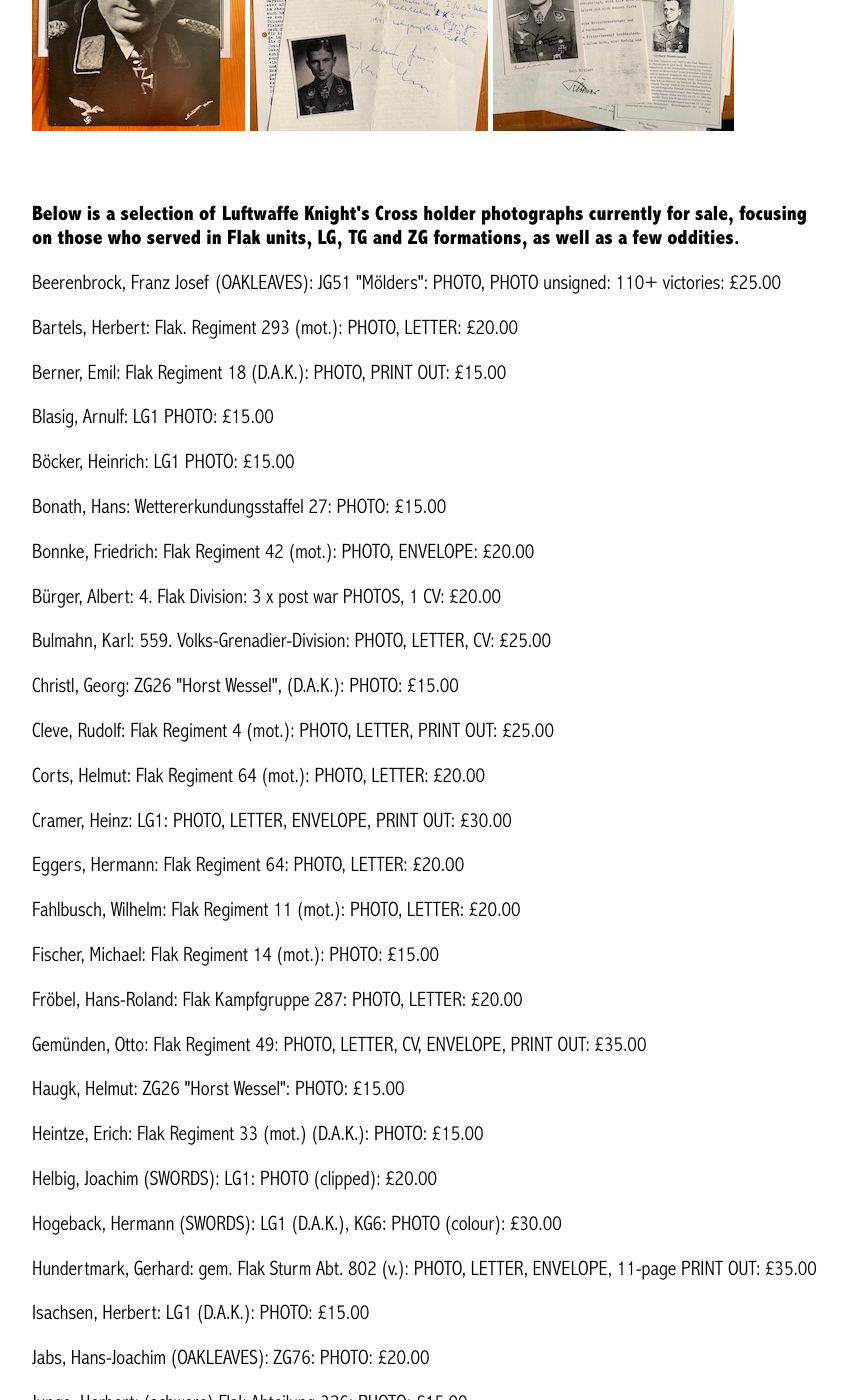
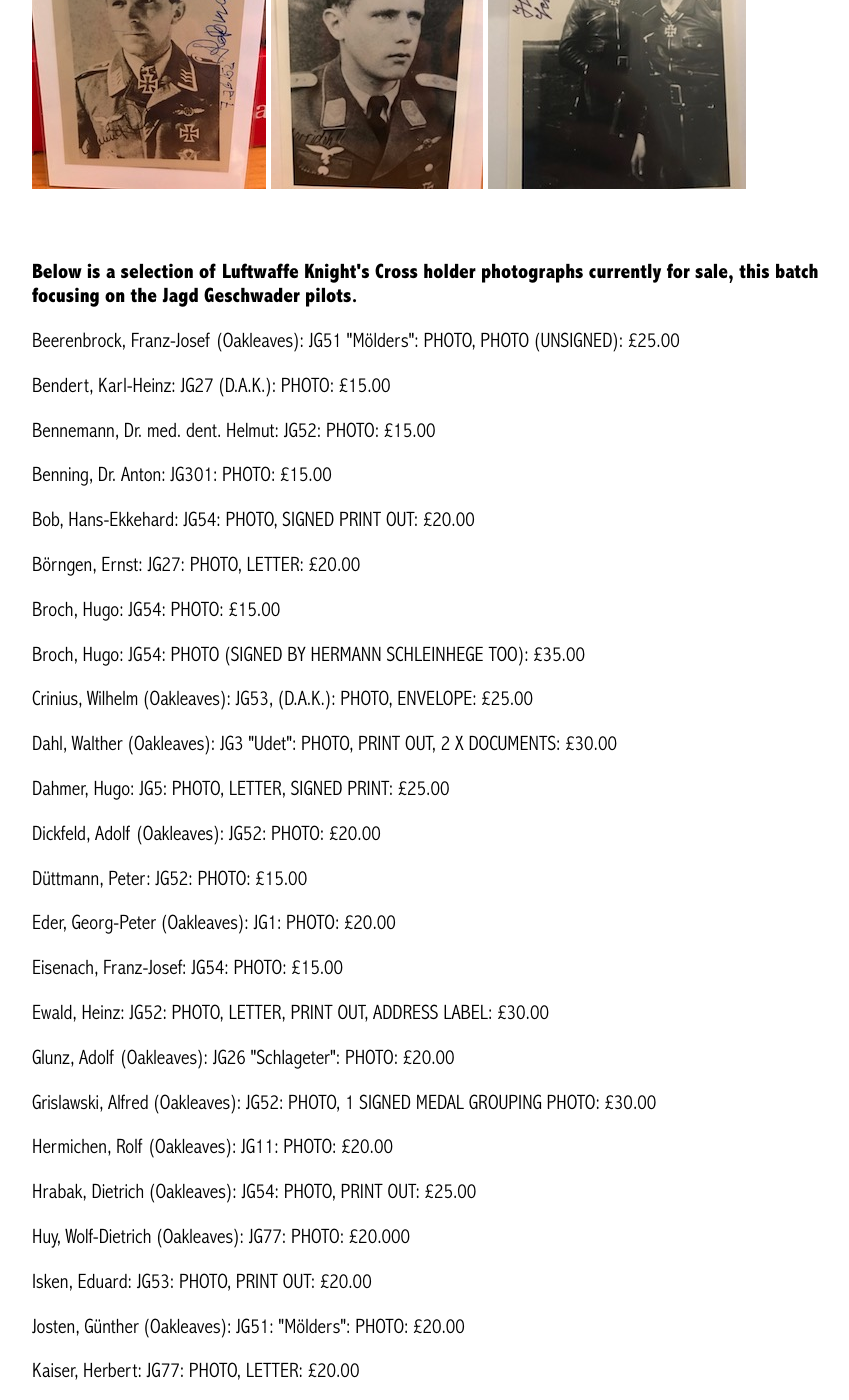
Before and after one commit to lahphotographs/lahphotographs.github.com, a Jekyll site: the page built from luftwaffe_photos.md, in a window 1280 px wide and 1400 px high, scrolled down 774 px. Shown: the whole window, without its empty margins (213-1062 px from the left). Built offline with Jekyll 4.4.1, drawn with Linux system fonts in a browser that asks for light colours; some of the changed text lies outside the part shown.

Commit message:
Update luftwaffe_photos.md

```diff
--- a/luftwaffe_photos.md
+++ b/luftwaffe_photos.md
@@ -6,56 +6,81 @@ permalink: /luftwaffe_photos.html
 ---
 <div id="booksBySameAuthor">
   <p float="left">
-<img src="./assets/HELBIG.jpg"/>
-<img src="./assets/Ludke.jpeg"/>
-<img src="./assets/Fahlbusch.jpeg"/>
-<img src="./assets/Christl.jpg"/>
-<img src="./assets/Cleve.jpeg"/>
-<img src="./assets/Hundertmark.jpeg"/>
+<img src="./assets/Beerenbrock.jpg"/>
+<img src="./assets/Duttmann 2.jpg"/>
+<img src="./assets/Karl Rammelt.jpg"/>
+<img src="./assets/Rossmann.jpg"/>
+<img src="./assets/Naumann.jpg"/>
+<img src="./assets/Broch Schleinhege.jpg"/>
 </p>
 <br />
-<p><b>Below is a selection of Luftwaffe Knight's Cross holder photographs currently for sale, focusing on those who served in Flak units, LG, TG and ZG formations, as well as a few oddities.</b></p>
-<p>Beerenbrock,	Franz Josef	(OAKLEAVES): JG51 "Mölders":	PHOTO, PHOTO unsigned:	110+ victories:	£25.00
-<p>Bartels,	Herbert: Flak. Regiment 293 (mot.):	PHOTO, LETTER: £20.00
-<p>Berner,	Emil:	Flak Regiment 18 (D.A.K.):	PHOTO, PRINT OUT:	£15.00
-<p>Blasig,	Arnulf:	LG1	PHOTO:	£15.00
-<p>Böcker,	Heinrich: LG1	PHOTO:	£15.00
-<p>Bonath,	Hans: Wettererkundungsstaffel 27:	PHOTO:	£15.00
-<p>Bonnke,	Friedrich: Flak Regiment 42 (mot.):	PHOTO, ENVELOPE:	£20.00
-<p>Bürger,	Albert:	4. Flak Division:	3 x post war PHOTOS, 1 CV:	£20.00
-<p>Bulmahn,	Karl: 559. Volks-Grenadier-Division:	PHOTO, LETTER, CV:	£25.00
-<p>Christl,	Georg: ZG26 "Horst Wessel", (D.A.K.):	PHOTO:	£15.00
-<p>Cleve,	Rudolf: Flak Regiment 4 (mot.):	PHOTO, LETTER, PRINT OUT:	£25.00
-<p>Corts,	Helmut: Flak Regiment 64 (mot.):	PHOTO, LETTER:	£20.00
-<p>Cramer,	Heinz: LG1:	PHOTO, LETTER, ENVELOPE, PRINT OUT:	£30.00
-<p>Eggers,	Hermann: Flak Regiment 64:	PHOTO, LETTER:	£20.00
-<p>Fahlbusch,	Wilhelm: Flak Regiment 11 (mot.):	PHOTO, LETTER:	£20.00
-<p>Fischer,	Michael: Flak Regiment 14 (mot.):	PHOTO:	£15.00
-<p>Fröbel,	Hans-Roland: Flak Kampfgruppe 287:	PHOTO, LETTER:	£20.00
-<p>Gemünden,	Otto: Flak Regiment 49:	PHOTO, LETTER, CV, ENVELOPE, PRINT OUT:	£35.00
-<p>Haugk,	Helmut: ZG26 "Horst Wessel":	PHOTO:	£15.00
-<p>Heintze,	Erich: Flak Regiment 33 (mot.) (D.A.K.):	PHOTO:	£15.00
-<p>Helbig,	Joachim	(SWORDS): LG1:	PHOTO (clipped):	£20.00
-<p>Hogeback,	Hermann	(SWORDS): LG1 (D.A.K.), KG6:	PHOTO (colour):	£30.00
-<p>Hundertmark,	Gerhard:	gem. Flak Sturm Abt. 802 (v.):	PHOTO, LETTER, ENVELOPE, 11-page PRINT OUT:	£35.00
-<p>Isachsen,	Herbert: LG1 (D.A.K.): PHOTO:	£15.00
-<p>Jabs,	Hans-Joachim	(OAKLEAVES): ZG76:	PHOTO:	£20.00
-<p>Junge,	Herbert: (schwere) Flak Abteilung 326:	PHOTO:	£15.00
-<p>Krebs,	Erich: Flak Regiment 11:	PHOTO:	£15.00
-<p>Lüdke,	Ernst: gem. Flak Abteilung 241:	PHOTO, LETTER, ENVELOPE:	£25.00
-<p>Messer,	Wilhelm: TG2:	PHOTO: £15.00
-<p>Pfeiffer,	Johannes: LG1:	PHOTO (clipped):	£10.00
-<p>Pirhofer,	Ernst: Flak Regiment 43 (mot.):	PHOTO, PRINT OUT:	£20.00
-<p>Prentl,	Josef	(OAKLEAVES): Flak Regiment 29:	PHOTO, SIGNED ADDRESS CARD:	£25.00
-<p>Richter,	Gerhard: LG1:	PHOTO, ENVELOPE:	£20.00
-<p>Rötche,	Hans: Transport Geschwader 1:	Colour PHOTO:	£20.00
-<p>Roth,	Günther: LG1:	PHOTO:	£15.00
-<p>Schlund,	Franz: LG1:	PHOTO, LETTER, ENVELOPE:	£25.00
-<p>Schneider,	Herbert: Flak Regiment 48 (mot.):	PHOTO:	£15.00
-<p>Schulze,	Franz-Joseph: Flak Sturm Regiment 241:	PHOTO:	£15.00
-<p>Schwabach,	Theo: Flak Regiment 33 (D.A.K.):	PHOTO (clipped):	£10.00
-<p>Stamp,	Gerhard: LG1:	PHOTO:	£15.00
-<p>Vesenmayer,	Dr. agrar. Hans: Flak Abteilung 77 (mot.):	PHOTO, LETTER:	£20.00
-<p>Zebhauser,	Paul: TG1:	PHOTO (clipped):	£10.00
+<p><b>Below is a selection of Luftwaffe Knight's Cross holder photographs currently for sale, this batch focusing on the Jagd Geschwader pilots.</b></p>
+<p>Beerenbrock,	Franz-Josef	(Oakleaves): JG51 "Mölders":	PHOTO, PHOTO (UNSIGNED): £25.00</p>
+<p>Bendert,	Karl-Heinz: JG27 (D.A.K.):	PHOTO: £15.00</p>
+<p>Bennemann,	Dr. med. dent. Helmut: JG52: PHOTO: £15.00</p>
+<p>Benning,	Dr. Anton: JG301:	PHOTO: £15.00</p>
+<p>Bob,	Hans-Ekkehard: JG54:	PHOTO, SIGNED PRINT OUT: £20.00</p>
+<p>Börngen,	Ernst: JG27:	PHOTO, LETTER: £20.00</p>
+<p>Broch,	Hugo: JG54:	PHOTO: £15.00</p>
+<p>Broch,	Hugo: JG54:	PHOTO (SIGNED BY HERMANN SCHLEINHEGE TOO): £35.00</p>
+<p>Crinius,	Wilhelm	(Oakleaves): JG53, (D.A.K.):	PHOTO, ENVELOPE: £25.00</p>
+<p>Dahl,	Walther	(Oakleaves): JG3 "Udet":	PHOTO, PRINT OUT, 2 X DOCUMENTS:	£30.00</p>
+<p>Dahmer,	Hugo: JG5:	PHOTO, LETTER, SIGNED PRINT: £25.00</p>
+<p>Dickfeld, Adolf	(Oakleaves): JG52:	PHOTO: £20.00</p>
+<p>Düttmann,	Peter: JG52:	PHOTO: £15.00</p>
+<p>Eder,	Georg-Peter	(Oakleaves): JG1:	PHOTO: £20.00</p>
+<p>Eisenach,	Franz-Josef: JG54:	PHOTO: £15.00</p>
+<p>Ewald,	Heinz: JG52:	PHOTO, LETTER, PRINT OUT, ADDRESS LABEL:	£30.00</p>
+<p>Glunz,	Adolf	(Oakleaves): JG26 "Schlageter":	PHOTO: £20.00</p>
+<p>Grislawski,	Alfred	(Oakleaves): JG52:	PHOTO, 1 SIGNED MEDAL GROUPING PHOTO:	£30.00</p>
+<p>Hermichen,	Rolf	(Oakleaves): JG11:	PHOTO: £20.00</p>
+<p>Hrabak,	Dietrich	(Oakleaves): JG54:	PHOTO, PRINT OUT:	£25.00</p>
+<p>Huy,	Wolf-Dietrich	(Oakleaves): JG77:	PHOTO: £20.000</p>
+<p>Isken,	Eduard: JG53:	PHOTO, PRINT OUT:	£20.00</p>
+<p>Josten,	Günther	(Oakleaves): JG51: "Mölders":	PHOTO: £20.00</p>
+<p>Kaiser,	Herbert: JG77:	PHOTO, LETTER: £20.00</p>
+<p>Karch,	Fritz: JG2 "Richthofen":	LETTER ONLY:	£10.00</p>
+<p>Köhler,	Armin: JG77:	LETTER ONLY:	£10.00</p>
+<p>Lange,	Heinz: JG51 "Mölders":	PHOTO: £15.00</p>
+<p>Lemke,	Siegfried: JG2 "Richthofen":	PHOTO: £15.00</p>
+<p>Litjens,	Stefan: JG53:	PHOTO: £15.00</p>
+<p>Loos,	Walter: JG300:	PHOTO: £15.00</p>
+<p>Losigkeit,	Fritz: JG51 "Mölders":	PHOTO: £15.00</p>
+<p>Marquardt,	Heinz: JG51 "Mölders":	PHOTO: £15.00</p>
+<p>Mayerl,	Maximilian: JG51 "Mölders":	PHOTO: £15.00</p>
+<p>Naumann,	Johannes: JG6:	PHOTO: £15.00</p>
+<p>Neumann,	Klaus: JG3 "Udet":	PHOTO: £15.00</p>
+<p>Obleser,	Friedrich: JG52: PHOTO, SIGNED POST-WAR CUT OUT: £20.00</p>
+<p>Ohlrogge,	Walter: JG3 "Udet":	PHOTO (CLIPPED): £10.00</p>
+<p>Petermann,	Viktor: JG52: 	PHOTO: £15.00</p>
+<p>Pichler,	Johann: JG77:	PHOTO, LETTER: £20.00</p>
+<p>Pingel,	Rolf: JG26 "Schlageter":	PHOTO: £15.00</p>
+<p>Rall,	Günther	(Swords): JG52:	PHOTO, PRINT OUT:	£30.00</p>
+<p>Rammelt,	Karl: JG51 "Mölders":	PHOTO: £15.00</p>
+<p>Reinert,	Ernst-Wilhelm	(Swords): JG77 (D.A.K.):	COLOUR PHOTO:	£30.00</p>
+<p>Rödel,	Gustav-Siegfried	(Oakleaves): JG27 (D.A.K.):	PHOTO: £20.00</p>
+<p>Roßmann,	Edmund: JG52:	PHOTO, LETTER: £20.00</p>
+<p>Rüffler,	Helmut: JG3 "Udet":	PHOTO, LETTER, ENVELOPE: £25.00</p>
+<p>Schack,	Günther	(Oakleaves): JG51 "Mölders":	COLOUR PHOTO:	£25.00</p>
+<p>Schleinhege,	Hermann: JG54: LETTER ONLY:	£10.00</p>
+<p>Schmidt,	Winfrid: JG3:	PHOTO: £15.00</p>
+<p>Schnell,	Karl-Heinz: JG51 "Mölders":	PHOTO: £15.00</p>
+<p>Schönfelder,	Helmut: JG51 "Mölders":	PHOTO: £15.00</p>
+<p>Schöpfel,	Gerhard: JG26 "Schlageter":	PHOTO, LETTER, PRINT OUT:	£25.00</p>
+<p>Schuck,	Walter	(Oakleaves): JG5:	PHOTO, LETTER:	£25.00</p>
+<p>Schultz,	Otto: JG51 "Mölders" (D.A.K.):	PHOTO: £15.00</p>
+<p>Seeger,	Günther: JG53: PHOTO, LETTER, ENVELOPE:	£25.00</p>
+<p>Seiler,	Reinhard	(Oakleaves): JG54:	PHOTO: £20.00</p>
+<p>Späte,	Wolfgang	(Oakleaves): JG54: PHOTO, ENVELOPE, £25.00</p>
+<p>Steinhoff,	Johannes	(Swords): JG52:	PHOTO (BUNDESWEHR), LETTER, PRINT OUT X 2: £30.00</p>
+<p>Stolle,	Bruno: JG2 "Richthofen":	PHOTO: £15.00</p>
+<p>Tegtmeier,	Fritz: JG54:	PHOTO: £15.00</p>
+<p>Thyben,	Gerhard	(Oakleaves): JG54:	PHOTO: £20.00</p>
+<p>Trenkel,	Rudolf: JG52:	PHOTO (CLIPPED), LETTER:	£20.00</p>
+<p>Unger,	Willy: JG3 "Udet": LETTER ONLY:	£10.00</p>
+<p>Weik,	Hans: JG3 "Udet":	PHOTO, LETTER:	£20.00</p>
+<p>Woidich,	Franz: JG52:	PHOTO: £15.00</p>
+<p>Wolf,	Hermann: JG11: PHOTO, COPY PHOTO, PRINT OUT: £25.00</p>
+<p>Wolfrum,	Walter: JG52:	PHOTO: £15.00</p>
 <p>
 <b><centre>Not see the person you would like to add to your collection in the list above? Just ask for who you seek, so that I can confirm whether they are within the wider collection.
```
